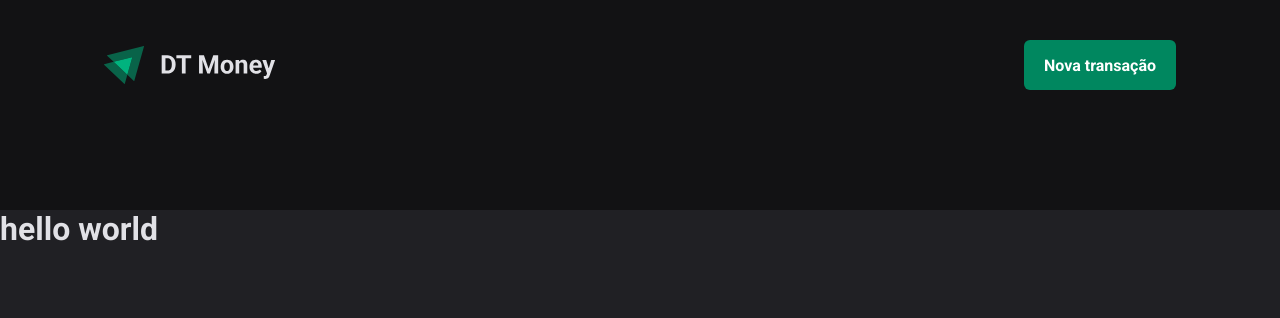
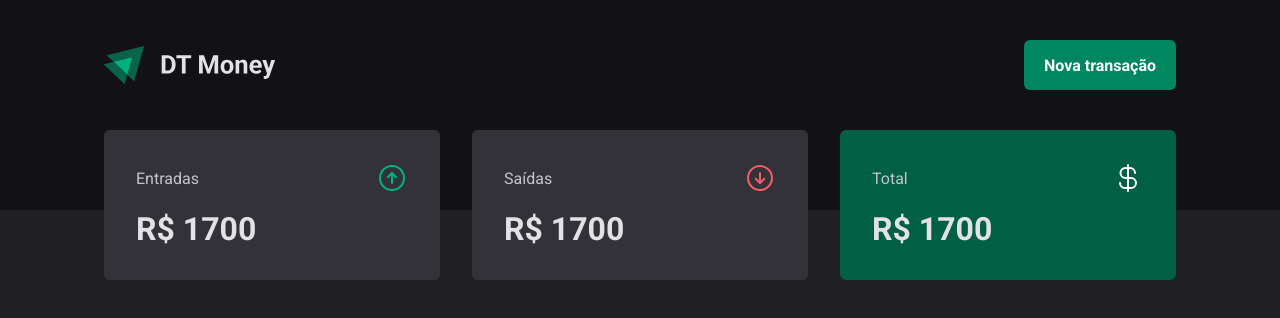
Before and after one commit to ig-swll/dtmoney, a React (Vite) app: page / in a window 1280 px wide. Shown: the top 318 px of the page. Built offline with nearby package versions, Linux system fonts and the light colour scheme.

Commit message:
Componente Summary

```diff
--- a/package.json
+++ b/package.json
@@ -9,6 +9,7 @@
     "preview": "vite preview"
   },
   "dependencies": {
+    "phosphor-react": "^1.4.1",
     "react": "^18.2.0",
     "react-dom": "^18.2.0",
     "styled-components": "^5.3.6"
--- /dev/null
+++ b/src/components/Summary/index.tsx
@@ -0,0 +1,33 @@
+import { ArrowCircleDown, ArrowCircleUp, CurrencyDollar } from 'phosphor-react'
+import { defaultTheme } from '../../styles/themes/default'
+import { SummaryCard, SummaryContainer } from './styles'
+
+export function Summary() {
+  return (
+    <SummaryContainer>
+      <SummaryCard>
+        <header>
+          <span>Entradas</span>
+          <ArrowCircleUp size={32} color={defaultTheme['green-300']} />
+        </header>
+        <strong>R$ 1700</strong>
+      </SummaryCard>
+
+      <SummaryCard>
+        <header>
+          <span>Saídas</span>
+          <ArrowCircleDown size={32} color={defaultTheme['red-300']} />
+        </header>
+        <strong>R$ 1700</strong>
+      </SummaryCard>
+
+      <SummaryCard variant="green">
+        <header>
+          <span>Total</span>
+          <CurrencyDollar size={32} color={defaultTheme.white} />
+        </header>
+        <strong>R$ 1700</strong>
+      </SummaryCard>
+    </SummaryContainer>
+  )
+}
--- /dev/null
+++ b/src/components/Summary/styles.ts
@@ -0,0 +1,43 @@
+import styled, { css } from 'styled-components'
+
+export const SummaryContainer = styled.section`
+  width: 100%;
+  max-width: 1120px;
+  margin: 0 auto;
+  padding: 0 1.5rem;
+
+  display: grid;
+  grid-template-columns: repeat(3, 1fr);
+  gap: 2rem;
+
+  margin-top: -5rem;
+`
+
+interface SummaryCardProps {
+  variant?: 'green'
+}
+
+export const SummaryCard = styled.div<SummaryCardProps>`
+  background: ${({ theme }) => theme['gray-600']};
+  border-radius: 6px;
+  padding: 2rem;
+
+  header {
+    display: flex;
+    align-items: center;
+    justify-content: space-between;
+    color: ${({ theme }) => theme['gray-300']};
+  }
+
+  strong {
+    display: block;
+    margin-top: 1rem;
+    font-size: 2rem;
+  }
+
+  ${({ variant, theme }) =>
+    variant === 'green' &&
+    css`
+      background: ${theme['green-700']};
+    `}
+`
--- a/src/pages/Transactions/index.tsx
+++ b/src/pages/Transactions/index.tsx
@@ -1,11 +1,12 @@
 import { Header } from '../../components/Header'
+import { Summary } from '../../components/Summary'
 
 export function Transactions() {
   return (
     <div>
       <Header />
 
-      <h1>hello world</h1>
+      <Summary />
     </div>
   )
 }
```
Also changed, not shown: 1 other file (tests, documents, lock files or other folders).
